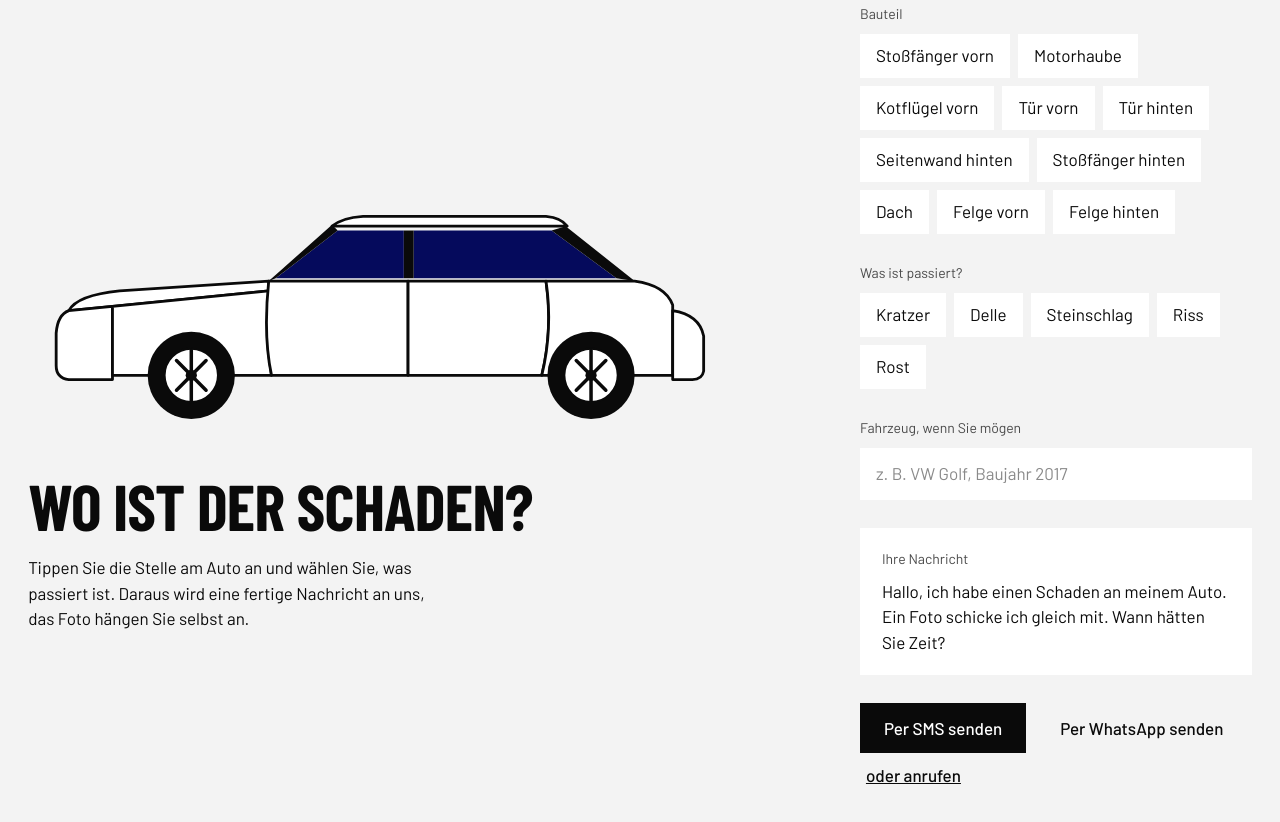
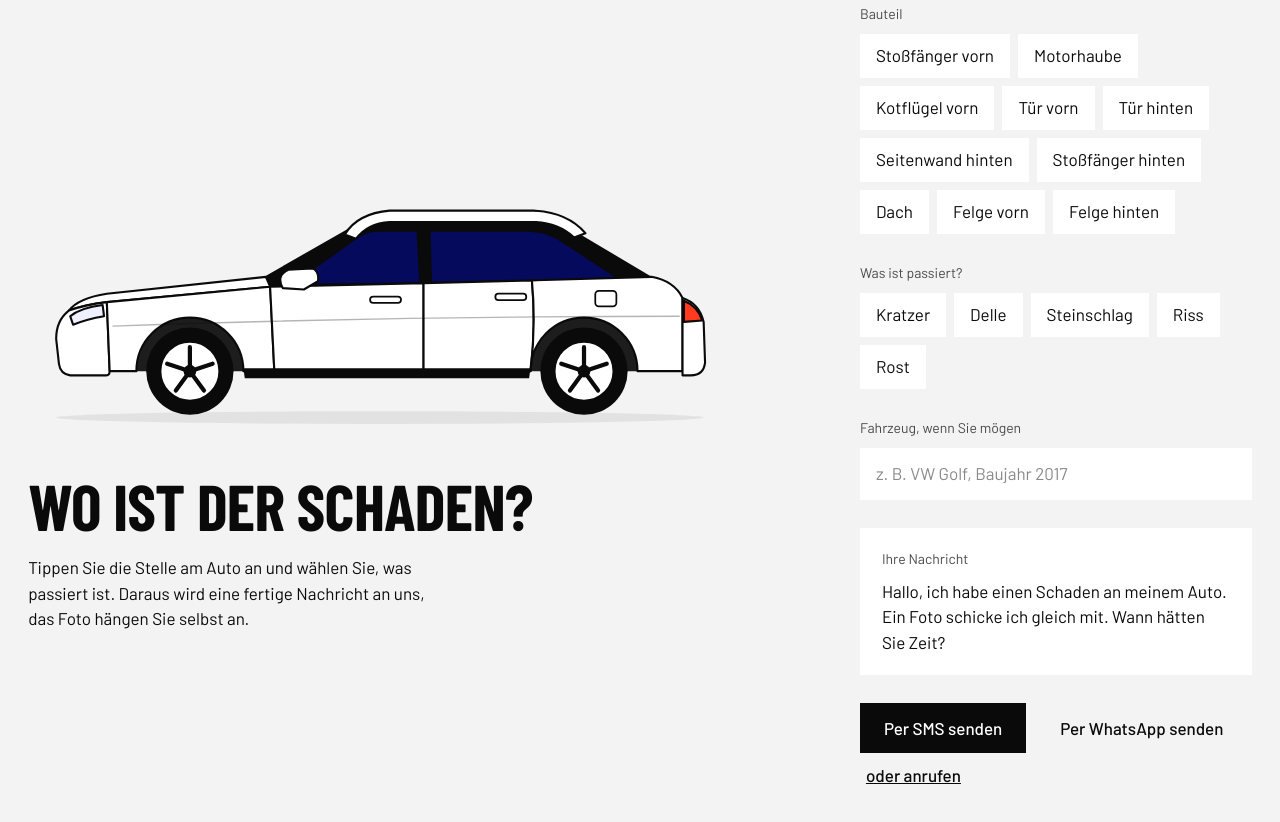
Before and after one commit to legofux-ux/Websites, a plain HTML site: page pronkin/index.html in a window 1280 px wide. Shown: the part 6616-7438 px from the top of the page. Drawn offline with nearby package versions, Linux system fonts and the light colour scheme.

Commit message:
Pronkin: redraw the damage-reporter car
Real side profile with cut-out wheel arches, window frame, headlight,
tail light, mirror, door handles, fuel cap, sill and crease line, and
five-spoke rims. All panels stay clickable.

Co-Authored-By: Claude Opus 5.5 <noreply@anthropic.com>
Claude-Session: https://claude.ai/code/session_01LKW3yVDBTpvzGbFHeDNDVQ

```diff
--- a/pronkin/index.html
+++ b/pronkin/index.html
@@ -161,26 +161,42 @@
       <section class="report" id="schaden" data-ink="#0a0a0a">
         <div class="report-car" data-reveal>
           <svg class="car" viewBox="0 0 1000 380" role="group" aria-label="Seitenansicht eines Autos, Bauteile zum Antippen">
-            <path class="panel" data-part="Dach" tabindex="0" role="button" aria-label="Dach" d="M432 94 Q446 82 476 80 L736 80 Q758 82 766 94 Z"/>
-            <path class="glass" d="M352 168 L440 100 L534 100 L534 168 Z"/>
-            <path class="glass" d="M548 168 L548 100 L744 100 L836 168 Z"/>
-            <path class="pillar" d="M342 172 L432 92 L440 100 L352 168 Z M534 100 L548 100 L548 168 L534 168 Z M744 100 L764 94 L862 172 L836 168 Z"/>
-            <path class="panel" data-part="Motorhaube" tabindex="0" role="button" aria-label="Motorhaube" d="M58 214 Q70 192 130 186 L342 172 L342 186 L120 208 Z"/>
-            <path class="panel" data-part="Stoßfänger vorn" tabindex="0" role="button" aria-label="Stoßfänger vorn" d="M120 208 L120 312 L58 312 Q40 310 40 292 L40 246 Q42 220 58 214 Z"/>
-            <path class="panel" data-part="Kotflügel vorn" tabindex="0" role="button" aria-label="Kotflügel vorn" d="M120 208 L342 186 Q336 250 346 306 L120 306 Z"/>
-            <path class="panel" data-part="Tür vorn" tabindex="0" role="button" aria-label="Tür vorn" d="M342 172 L540 172 L540 306 L346 306 Q334 250 342 172 Z"/>
-            <path class="panel" data-part="Tür hinten" tabindex="0" role="button" aria-label="Tür hinten" d="M540 172 L736 172 Q746 240 730 306 L540 306 Z"/>
-            <path class="panel" data-part="Seitenwand hinten" tabindex="0" role="button" aria-label="Seitenwand hinten" d="M736 172 L862 172 Q906 178 916 206 L916 306 L730 306 Q746 240 736 172 Z"/>
-            <path class="panel" data-part="Stoßfänger hinten" tabindex="0" role="button" aria-label="Stoßfänger hinten" d="M916 214 Q954 220 960 250 L960 300 Q958 312 944 312 L916 312 Z"/>
-            <g class="wheel">
-              <circle class="tyre" cx="232" cy="306" r="62"/>
-              <circle class="panel rim" data-part="Felge vorn" tabindex="0" role="button" aria-label="Felge vorn" cx="232" cy="306" r="38"/>
-              <g class="spokes" pointer-events="none"><path d="M232 270 L232 342 M211 285 L253 327 M253 285 L211 327"/><circle cx="232" cy="306" r="8"/></g>
+            <ellipse class="ground" cx="500" cy="366" rx="460" ry="9"/>
+            <!-- Radkästen -->
+            <path class="arch" d="M154 300 A76 76 0 0 1 306 300 Z M714 300 A76 76 0 0 1 866 300 Z"/>
+            <!-- Fensterrahmen und Scheiben -->
+            <path class="frame" d="M332 168 L458 96 Q476 82 514 80 L716 80 Q758 82 782 104 L886 166 L344 181 Z"/>
+            <path class="glass" d="M378 176 L470 110 Q482 102 500 102 L552 102 L556 174 Z"/>
+            <path class="glass" d="M574 173 L572 102 L712 102 Q742 104 760 118 L836 168 Z"/>
+            <!-- Bauteile -->
+            <path class="panel" data-part="Dach" tabindex="0" role="button" aria-label="Dach" d="M450 106 Q468 76 514 72 L718 72 Q766 74 792 104 L776 110 Q752 88 716 88 L514 88 Q482 90 466 112 Z"/>
+            <path class="panel" data-part="Motorhaube" tabindex="0" role="button" aria-label="Motorhaube" d="M58 214 Q72 196 112 190 L338 166 L344 180 L112 202 Q80 206 58 214 Z"/>
+            <path class="panel" data-part="Stoßfänger vorn" tabindex="0" role="button" aria-label="Stoßfänger vorn" d="M58 214 Q80 206 112 202 L116 300 Q116 306 110 306 L60 306 Q46 304 44 290 L40 254 Q40 228 58 214 Z"/>
+            <path class="panel" data-part="Kotflügel vorn" tabindex="0" role="button" aria-label="Kotflügel vorn" d="M112 202 L344 180 L350 300 L306 300 A76 76 0 0 0 154 300 L116 300 Z"/>
+            <path class="panel" data-part="Tür vorn" tabindex="0" role="button" aria-label="Tür vorn" d="M344 180 L562 175 L562 300 L350 300 Z"/>
+            <path class="panel" data-part="Tür hinten" tabindex="0" role="button" aria-label="Tür hinten" d="M562 175 L716 171 Q722 236 714 300 L562 300 Z"/>
+            <path class="panel" data-part="Seitenwand hinten" tabindex="0" role="button" aria-label="Seitenwand hinten" d="M716 171 L886 166 Q918 172 930 196 L930 300 L866 300 A76 76 0 0 0 714 300 Q722 236 716 171 Z"/>
+            <path class="panel" data-part="Stoßfänger hinten" tabindex="0" role="button" aria-label="Stoßfänger hinten" d="M930 196 Q954 204 960 230 L962 288 Q960 306 942 306 L930 306 Z"/>
+            <!-- Details -->
+            <g class="details" pointer-events="none">
+              <path class="crease" d="M120 236 Q520 222 926 222"/>
+              <path class="sill" d="M306 296 L714 296 L712 310 L308 310 Z"/>
+              <path class="lamp" d="M60 222 Q74 210 106 206 L108 222 Q84 226 64 234 Z"/>
+              <path class="tail" d="M932 200 Q952 208 958 228 L932 230 Z"/>
+              <path class="mirror" d="M362 182 Q352 164 370 156 L404 154 Q414 158 412 172 L392 184 Z"/>
+              <rect class="handle" x="486" y="194" width="44" height="9" rx="4.5"/>
+              <rect class="handle" x="664" y="190" width="44" height="9" rx="4.5"/>
+              <rect class="cap" x="806" y="186" width="30" height="22" rx="5"/>
             </g>
             <g class="wheel">
-              <circle class="tyre" cx="800" cy="306" r="62"/>
-              <circle class="panel rim" data-part="Felge hinten" tabindex="0" role="button" aria-label="Felge hinten" cx="800" cy="306" r="38"/>
-              <g class="spokes" pointer-events="none"><path d="M800 270 L800 342 M779 285 L821 327 M821 285 L779 327"/><circle cx="800" cy="306" r="8"/></g>
+              <circle class="tyre" cx="230" cy="300" r="62"/>
+              <circle class="panel rim" data-part="Felge vorn" tabindex="0" role="button" aria-label="Felge vorn" cx="230" cy="300" r="42"/>
+              <g class="spokes" pointer-events="none"><path d="M230 300 L230.0 266.0 M230 300 L262.3 289.5 M230 300 L250.0 327.5 M230 300 L210.0 327.5 M230 300 L197.7 289.5"/><circle cx="230" cy="300" r="9"/></g>
+            </g>
+            <g class="wheel">
+              <circle class="tyre" cx="790" cy="300" r="62"/>
+              <circle class="panel rim" data-part="Felge hinten" tabindex="0" role="button" aria-label="Felge hinten" cx="790" cy="300" r="42"/>
+              <g class="spokes" pointer-events="none"><path d="M790 300 L790.0 266.0 M790 300 L822.3 289.5 M790 300 L810.0 327.5 M790 300 L770.0 327.5 M790 300 L757.7 289.5"/><circle cx="790" cy="300" r="9"/></g>
             </g>
           </svg>
         </div>
--- a/pronkin/styles.css
+++ b/pronkin/styles.css
@@ -235,16 +235,24 @@ button, input { font: inherit; color: inherit; }
 .report-car { grid-column: 1 / span 7; grid-row: 1; align-self: end; }
 .car { width: 100%; height: auto; display: block; overflow: visible; }
 .car .panel {
-  fill: #ffffff; stroke: var(--ink); stroke-width: 4; stroke-linejoin: round;
+  fill: #ffffff; stroke: var(--ink); stroke-width: 3; stroke-linejoin: round;
   cursor: pointer; transition: fill 180ms var(--ease-out);
   outline: none;
 }
 .car .panel:hover, .car .panel:focus-visible { fill: #c9cdff; }
 .car .panel.is-on { fill: var(--red); }
+.car .ground { fill: #e2e2e2; }
+.car .arch { fill: #1d1d1d; }
+.car .frame { fill: var(--ink); }
 .car .glass { fill: var(--navy); }
-.car .pillar { fill: var(--ink); }
 .car .tyre { fill: var(--ink); }
 .car .rim { stroke-width: 3; }
+.car .crease { fill: none; stroke: var(--ink); stroke-width: 2; opacity: 0.3; }
+.car .sill { fill: var(--ink); }
+.car .lamp { fill: #eef0ff; stroke: var(--ink); stroke-width: 3; stroke-linejoin: round; }
+.car .tail { fill: var(--red); stroke: var(--ink); stroke-width: 3; stroke-linejoin: round; }
+.car .mirror { fill: #ffffff; stroke: var(--ink); stroke-width: 3; stroke-linejoin: round; }
+.car .handle, .car .cap { fill: none; stroke: var(--ink); stroke-width: 2.5; }
 
 .report-form { grid-column: 9 / span 4; grid-row: 1 / span 2; display: flex; flex-direction: column; gap: 28px; }
 .choice { border: 0; margin: 0; padding: 0; }
@@ -520,6 +528,6 @@ button, input { font: inherit; color: inherit; }
 }
 
 /* Speichen, damit man das Rad drehen sieht */
-.car .spokes path { stroke: var(--ink); stroke-width: 5; stroke-linecap: round; fill: none; }
+.car .spokes path { stroke: var(--ink); stroke-width: 6; stroke-linecap: round; fill: none; }
 .car .spokes circle { fill: var(--ink); }
 .car .rim.is-on + .spokes path { stroke: var(--ink); }
```
